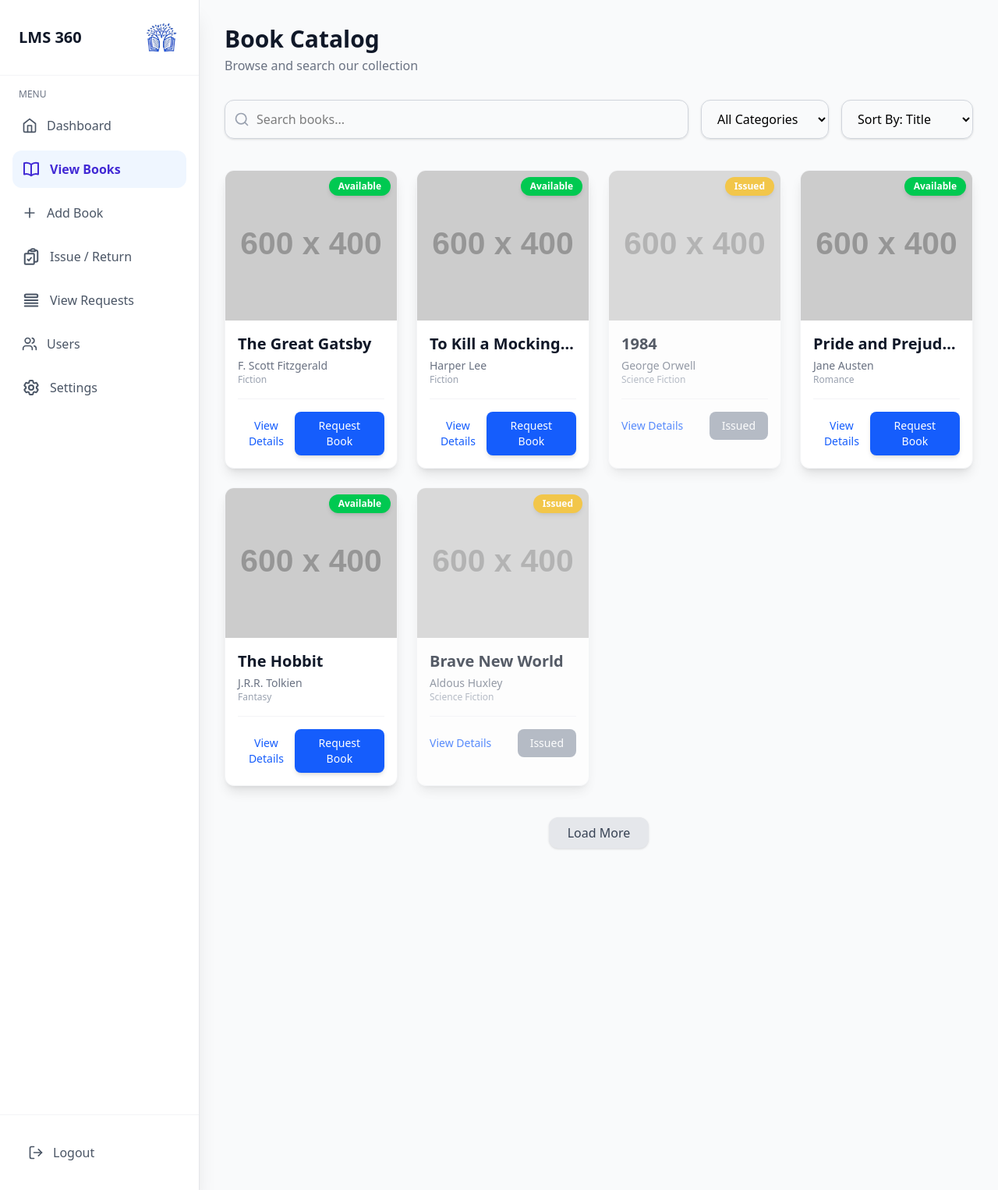
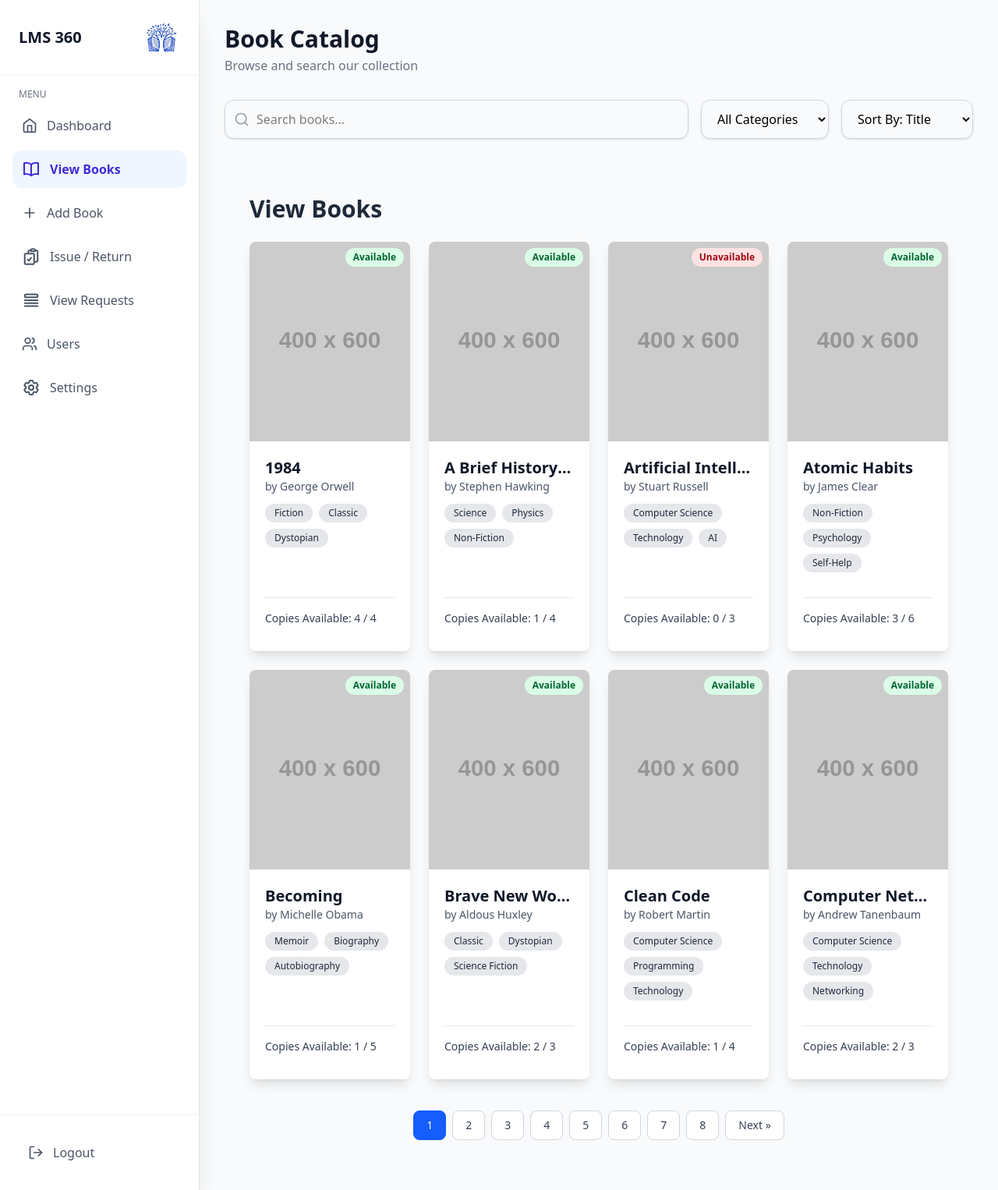
Before and after one commit to ShreyanshPadhiyar10/django-lms, a Django app: page /books/ in a window 1280 px wide. Shown: the whole page at 78% size. Run offline with Django 4.2, Linux system fonts and the light colour scheme; data comes from the database, SQL or seed files in the repository; grey boxes labelled with a size stand in for pictures from a placeholder-image service; some libraries are stand-ins or nearby versions.

Commit message:
Edit books page in admin and get the dynamic data of books

```diff
--- a/LMS/urls.py
+++ b/LMS/urls.py
@@ -28,7 +28,7 @@ urlpatterns = [
     path('users/', views.users, name='users'),
     path('requests/', views.requests, name='requests'),
     path('settings/', views.settings, name='settings'),
-    path('user_dashboard', views.userDashboard, name='userDashboard'),
+    path('user_dashboard/', views.userDashboard, name='userDashboard'),
     path('my_books', views.myBooks, name='myBooks'),
     path('my_requests', views.myRequests, name='myRequests'),
     path('browse', views.browse, name='browse'),
--- a/LMS/views.py
+++ b/LMS/views.py
@@ -1,5 +1,6 @@
-from django.http import HttpResponse
 from django.shortcuts import render
+from library_db.models import Book
+from django.core.paginator import Paginator
 
 def home(request):
     return render(request, 'admin/dashboard.html')
@@ -8,7 +9,21 @@ def dashboard(request):
     return render(request, 'admin/dashboard.html')
 
 def books(request):
-    return render(request, 'admin/books.html')
+    all_books_list = Book.objects.all().order_by('title')
+
+    # Create a Paginator object with 8 books per page. You can change this number.
+    paginator = Paginator(all_books_list, 8)
+
+    # Get the current page number from the URL's query parameters (e.g., /books/?page=2)
+    page_number = request.GET.get('page')
+
+    # Get the Page object for the requested page number
+    books_page_obj = paginator.get_page(page_number)
+
+    context = {
+        'books_page': books_page_obj,
+    }
+    return render(request, 'admin/books.html', context)
 
 def add_book(request):
     return render(request, 'admin/add_book.html')
--- a/templates/admin/books.html
+++ b/templates/admin/books.html
@@ -10,12 +10,21 @@
     <header class="md:hidden sticky top-0 bg-white shadow-md p-4 flex justify-between items-center z-10">
         <button class="text-gray-600 hover:text-blue-700">
             <!-- Menu Icon -->
-                <svg xmlns="http://www.w3.org/2000/svg" width="24" height="24" viewBox="0 0 24 24" fill="none" stroke="currentColor" stroke-width="2" stroke-linecap="round" stroke-linejoin="round"><line x1="3" x2="21" y1="12" y2="12"/><line x1="3" x2="21" y1="6" y2="6"/><line x1="3" x2="21" y1="18" y2="18"/></svg>
+            <svg xmlns="http://www.w3.org/2000/svg" width="24" height="24" viewBox="0 0 24 24" fill="none"
+                stroke="currentColor" stroke-width="2" stroke-linecap="round" stroke-linejoin="round">
+                <line x1="3" x2="21" y1="12" y2="12" />
+                <line x1="3" x2="21" y1="6" y2="6" />
+                <line x1="3" x2="21" y1="18" y2="18" />
+            </svg>
         </button>
         <span class="text-lg font-semibold text-gray-900">Library Admin</span>
         <button class="text-gray-600 hover:text-blue-700">
             <!-- User Icon -->
-                <svg xmlns="http://www.w3.org/2000/svg" width="24" height="24" viewBox="0 0 24 24" fill="none" stroke="currentColor" stroke-width="2" stroke-linecap="round" stroke-linejoin="round"><path d="M19 21v-2a4 4 0 0 0-4-4H9a4 4 0 0 0-4 4v2"/><circle cx="12" cy="7" r="4"/></svg>
+            <svg xmlns="http://www.w3.org/2000/svg" width="24" height="24" viewBox="0 0 24 24" fill="none"
+                stroke="currentColor" stroke-width="2" stroke-linecap="round" stroke-linejoin="round">
+                <path d="M19 21v-2a4 4 0 0 0-4-4H9a4 4 0 0 0-4 4v2" />
+                <circle cx="12" cy="7" r="4" />
+            </svg>
         </button>
     </header>
 
@@ -29,23 +38,27 @@
         <div class="flex flex-col md:flex-row gap-4 mb-10 items-center">
             <!-- Search Input -->
             <div class="relative flex-grow w-full md:w-auto">
-                    <input
-                        type="text"
-                        placeholder="Search books..."
-                        class="w-full pl-10 pr-4 py-3 border border-gray-300 text-black rounded-xl focus:outline-none focus:ring-2 focus:ring-blue-500 transition duration-150 shadow-sm"
-                    >
-                    <svg class="absolute left-3 top-1/2 transform -translate-y-1/2 w-5 h-5 text-gray-400" xmlns="http://www.w3.org/2000/svg" viewBox="0 0 24 24" fill="none" stroke="currentColor" stroke-width="2" stroke-linecap="round" stroke-linejoin="round"><circle cx="11" cy="11" r="8"/><path d="m21 21-4.3-4.3"/></svg>
+                <input type="text" placeholder="Search books..."
+                    class="w-full pl-10 pr-4 py-3 border border-gray-300 text-black rounded-xl focus:outline-none focus:ring-2 focus:ring-blue-500 transition duration-150 shadow-sm">
+                <svg class="absolute left-3 top-1/2 transform -translate-y-1/2 w-5 h-5 text-gray-400"
+                    xmlns="http://www.w3.org/2000/svg" viewBox="0 0 24 24" fill="none" stroke="currentColor"
+                    stroke-width="2" stroke-linecap="round" stroke-linejoin="round">
+                    <circle cx="11" cy="11" r="8" />
+                    <path d="m21 21-4.3-4.3" />
+                </svg>
             </div>
 
             <!-- Dropdown Filters -->
             <div class="flex gap-4 w-full md:w-auto">
-                    <select class="py-3 px-4 border border-gray-300 text-black rounded-xl focus:outline-none focus:ring-2 focus:ring-blue-500 transition duration-150 shadow-sm">
+                <select
+                    class="py-3 px-4 border border-gray-300 text-black rounded-xl focus:outline-none focus:ring-2 focus:ring-blue-500 transition duration-150 shadow-sm">
                     <option>All Categories</option>
                     <option>Fiction</option>
                     <option>Science Fiction</option>
                     <option>Fantasy</option>
                 </select>
-                    <select class="py-3 px-4 border border-gray-300 text-black rounded-xl focus:outline-none focus:ring-2 focus:ring-blue-500 transition duration-150 shadow-sm">
+                <select
+                    class="py-3 px-4 border border-gray-300 text-black rounded-xl focus:outline-none focus:ring-2 focus:ring-blue-500 transition duration-150 shadow-sm">
                     <option>Sort By: Title</option>
                     <option>Sort By: Author</option>
                     <option>Sort By: Date</option>
@@ -54,122 +67,78 @@
         </div>
 
         <!-- Book Catalog Grid -->
+        <div class="p-6 md:p-8">
+            <h1 class="text-3xl font-bold text-gray-800 mb-6">View Books</h1>
+
             <div class="grid grid-cols-1 sm:grid-cols-2 lg:grid-cols-3 xl:grid-cols-4 gap-6">
 
-                <!-- Book Card 1: The Great Gatsby (Available) -->
-                <div class="bg-white rounded-xl shadow-lg border border-gray-100 overflow-hidden relative group hover:shadow-xl transition duration-300">
-                    <img src="https://placehold.co/600x400/1e293b/ffffff?text=The+Great+Gatsby" alt="The Great Gatsby" class="w-full h-48 object-cover">
-                    <div class="p-4">
-                        <h3 class="text-xl font-semibold text-gray-900 truncate">The Great Gatsby</h3>
-                        <p class="text-sm text-gray-500 mt-1">F. Scott Fitzgerald</p>
-                        <p class="text-xs text-gray-400">Fiction</p>
-                        <div class="flex justify-between items-center mt-4 pt-4 border-t border-gray-100">
-                            <button class="text-blue-600 hover:text-blue-800 text-sm font-medium transition duration-150">View Details</button>
-                            <button class="bg-blue-600 hover:bg-blue-700 text-white text-sm font-medium py-2 px-4 rounded-lg shadow-md transition duration-150">
-                                Request Book
-                            </button>
+                {% for book in books_page %}
+                <div
+                    class="bg-white rounded-lg shadow-lg overflow-hidden flex flex-col group transition-transform duration-300 ease-in-out hover:-translate-y-2">
+
+                    <div class="relative">
+                        {% if book.available_copies > 0 %}
+                        <span
+                            class="absolute top-2 right-2 bg-green-100 text-green-800 text-xs font-semibold px-2.5 py-1 rounded-full">Available</span>
+                        {% else %}
+                        <span
+                            class="absolute top-2 right-2 bg-red-100 text-red-800 text-xs font-semibold px-2.5 py-1 rounded-full">Unavailable</span>
+                        {% endif %}
+                        <img class="w-full h-64 object-cover"
+                            src="{{ book.image_url|default:'https://via.placeholder.com/400x600.png?text=No+Image' }}"
+                            alt="Cover of {{ book.title }}">
+                    </div>
+
+                    <div class="p-5 flex flex-col flex-grow">
+                        <h3 class="text-xl font-bold text-gray-900 truncate">{{ book.title }}</h3>
+                        <p class="text-sm text-gray-600 mb-3">by {{ book.author }}</p>
+                        <div class="flex flex-wrap gap-2 mb-4">
+                            {% for genre in book.genre.all %}
+                            <span class="bg-gray-200 text-gray-800 text-xs font-medium px-3 py-1 rounded-full">{{ genre.genre_name }}</span>
+                            {% endfor %}
+                        </div>
+                        <div class="flex-grow"></div>
+                        <div class="mt-4 pt-4 border-t border-gray-200">
+                            <p class="text-sm text-gray-700 font-medium mb-3">
+                                Copies Available: {{ book.available_copies }} / {{ book.total_copies }}
+                            </p>
                         </div>
                     </div>
-                    <!-- Status Badge -->
-                    <span class="absolute top-2 right-2 bg-green-500 text-white text-xs font-bold px-3 py-1 rounded-full shadow-md">Available</span>
                 </div>
-
-                <!-- Book Card 2: To Kill a Mockingbird (Available) -->
-                <div class="bg-white rounded-xl shadow-lg border border-gray-100 overflow-hidden relative group hover:shadow-xl transition duration-300">
-                    <img src="https://placehold.co/600x400/4c0519/ffffff?text=To+Kill+a+Mockingbird" alt="To Kill a Mockingbird" class="w-full h-48 object-cover">
-                    <div class="p-4">
-                        <h3 class="text-xl font-semibold text-gray-900 truncate">To Kill a Mockingbird</h3>
-                        <p class="text-sm text-gray-500 mt-1">Harper Lee</p>
-                        <p class="text-xs text-gray-400">Fiction</p>
-                        <div class="flex justify-between items-center mt-4 pt-4 border-t border-gray-100">
-                            <button class="text-blue-600 hover:text-blue-800 text-sm font-medium transition duration-150">View Details</button>
-                            <button class="bg-blue-600 hover:bg-blue-700 text-white text-sm font-medium py-2 px-4 rounded-lg shadow-md transition duration-150">
-                                Request Book
-                            </button>
-                        </div>
-                    </div>
-                    <!-- Status Badge -->
-                    <span class="absolute top-2 right-2 bg-green-500 text-white text-xs font-bold px-3 py-1 rounded-full shadow-md">Available</span>
-                </div>
-
-                <!-- Book Card 3: 1984 (Issued) -->
-                <div class="bg-white rounded-xl shadow-lg border border-gray-100 overflow-hidden relative group hover:shadow-xl transition duration-300 opacity-70">
-                    <img src="https://placehold.co/600x400/000000/ffffff?text=1984" alt="1984" class="w-full h-48 object-cover">
-                    <div class="p-4">
-                        <h3 class="text-xl font-semibold text-gray-900 truncate">1984</h3>
-                        <p class="text-sm text-gray-500 mt-1">George Orwell</p>
-                        <p class="text-xs text-gray-400">Science Fiction</p>
-                        <div class="flex justify-between items-center mt-4 pt-4 border-t border-gray-100">
-                            <button class="text-blue-600 hover:text-blue-800 text-sm font-medium transition duration-150">View Details</button>
-                            <button disabled class="bg-gray-400 text-white text-sm font-medium py-2 px-4 rounded-lg cursor-not-allowed">
-                                Issued
-                            </button>
-                        </div>
-                    </div>
-                    <!-- Status Badge (Issued) -->
-                    <span class="absolute top-2 right-2 bg-yellow-500 text-white text-xs font-bold px-3 py-1 rounded-full shadow-md">Issued</span>
-                </div>
-
-                <!-- Book Card 4: Pride and Prejudice (Available) -->
-                <div class="bg-white rounded-xl shadow-lg border border-gray-100 overflow-hidden relative group hover:shadow-xl transition duration-300">
-                    <img src="https://placehold.co/600x400/964b00/ffffff?text=Pride+and+Prejudice" alt="Pride and Prejudice" class="w-full h-48 object-cover">
-                    <div class="p-4">
-                        <h3 class="text-xl font-semibold text-gray-900 truncate">Pride and Prejudice</h3>
-                        <p class="text-sm text-gray-500 mt-1">Jane Austen</p>
-                        <p class="text-xs text-gray-400">Romance</p>
-                        <div class="flex justify-between items-center mt-4 pt-4 border-t border-gray-100">
-                            <button class="text-blue-600 hover:text-blue-800 text-sm font-medium transition duration-150">View Details</button>
-                            <button class="bg-blue-600 hover:bg-blue-700 text-white text-sm font-medium py-2 px-4 rounded-lg shadow-md transition duration-150">
-                                Request Book
-                            </button>
-                        </div>
-                    </div>
-                    <!-- Status Badge -->
-                    <span class="absolute top-2 right-2 bg-green-500 text-white text-xs font-bold px-3 py-1 rounded-full shadow-md">Available</span>
-                </div>
-
-                <!-- Book Card 5: The Hobbit (Available) -->
-                <div class="bg-white rounded-xl shadow-lg border border-gray-100 overflow-hidden relative group hover:shadow-xl transition duration-300">
-                    <img src="https://placehold.co/600x400/4a5568/ffffff?text=The+Hobbit" alt="The Hobbit" class="w-full h-48 object-cover">
-                    <div class="p-4">
-                        <h3 class="text-xl font-semibold text-gray-900 truncate">The Hobbit</h3>
-                        <p class="text-sm text-gray-500 mt-1">J.R.R. Tolkien</p>
-                        <p class="text-xs text-gray-400">Fantasy</p>
-                        <div class="flex justify-between items-center mt-4 pt-4 border-t border-gray-100">
-                            <button class="text-blue-600 hover:text-blue-800 text-sm font-medium transition duration-150">View Details</button>
-                            <button class="bg-blue-600 hover:bg-blue-700 text-white text-sm font-medium py-2 px-4 rounded-lg shadow-md transition duration-150">
-                                Request Book
-                            </button>
-                        </div>
-                    </div>
-                    <!-- Status Badge -->
-                    <span class="absolute top-2 right-2 bg-green-500 text-white text-xs font-bold px-3 py-1 rounded-full shadow-md">Available</span>
-                </div>
-
-                <!-- Book Card 6: Brave New World (Issued) -->
-                <div class="bg-white rounded-xl shadow-lg border border-gray-100 overflow-hidden relative group hover:shadow-xl transition duration-300 opacity-70">
-                    <img src="https://placehold.co/600x400/7a0d4c/ffffff?text=Brave+New+World" alt="Brave New World" class="w-full h-48 object-cover">
-                    <div class="p-4">
-                        <h3 class="text-xl font-semibold text-gray-900 truncate">Brave New World</h3>
-                        <p class="text-sm text-gray-500 mt-1">Aldous Huxley</p>
-                        <p class="text-xs text-gray-400">Science Fiction</p>
-                        <div class="flex justify-between items-center mt-4 pt-4 border-t border-gray-100">
-                            <button class="text-blue-600 hover:text-blue-800 text-sm font-medium transition duration-150">View Details</button>
-                            <button disabled class="bg-gray-400 text-white text-sm font-medium py-2 px-4 rounded-lg cursor-not-allowed">
-                                Issued
-                            </button>
-                        </div>
-                    </div>
-                    <!-- Status Badge (Issued) -->
-                    <span class="absolute top-2 right-2 bg-yellow-500 text-white text-xs font-bold px-3 py-1 rounded-full shadow-md">Issued</span>
-                </div>
+                {% endfor %}
 
             </div>
 
-            <div class="text-center pt-10 pb-5">
-                <button class="bg-gray-200 hover:bg-gray-300 text-gray-700 font-medium py-2 px-6 rounded-xl transition duration-150 shadow-sm">Load More</button>
+            <div class="flex justify-center items-center mt-10 space-x-2">
+                {% if books_page.has_previous %}
+                <a href="?page={{ books_page.previous_page_number }}"
+                    class="px-4 py-2 text-sm font-medium text-gray-700 bg-white border border-gray-300 rounded-lg hover:bg-gray-100">
+                    &laquo; Previous
+                </a>
+                {% endif %}
+
+                {% for num in books_page.paginator.page_range %}
+                {% if books_page.number == num %}
+                <a href="#"
+                    class="px-4 py-2 text-sm font-medium text-white bg-blue-600 border border-blue-600 rounded-lg z-10">
+                    {{ num }}
+                </a>
+                {% else %}
+                <a href="?page={{ num }}"
+                    class="px-4 py-2 text-sm font-medium text-gray-700 bg-white border border-gray-300 rounded-lg hover:bg-gray-100">
+                    {{ num }}
+                </a>
+                {% endif %}
+                {% endfor %}
+
+                {% if books_page.has_next %}
+                <a href="?page={{ books_page.next_page_number }}"
+                    class="px-4 py-2 text-sm font-medium text-gray-700 bg-white border border-gray-300 rounded-lg hover:bg-gray-100">
+                    Next &raquo;
+                </a>
+                {% endif %}
             </div>
-
+        </div>
     </main>
 </div>
 
--- a/templates/admin/issue_return.html
+++ b/templates/admin/issue_return.html
@@ -50,7 +50,7 @@
                     <div id="issue-form" class="active-form">
                         <h2 class="text-xl font-semibold text-gray-800 mb-6 border-b pb-3">Issue Book to Student</h2>
 
-                        <form method="POST">
+                        <form method="POST" class="text-black">
                             {% csrf_token %}
 
                             <!-- Student ID / Name -->
--- a/theme/static/css/dist/styles.css
+++ b/theme/static/css/dist/styles.css
@@ -85,6 +85,7 @@
     --leading-relaxed: 1.625;
     --radius-lg: 0.5rem;
     --radius-xl: 0.75rem;
+    --ease-in-out: cubic-bezier(0.4, 0, 0.2, 1);
     --default-transition-duration: 150ms;
     --default-transition-timing-function: cubic-bezier(0.4, 0, 0.2, 1);
     --default-font-family: var(--font-sans);
@@ -690,6 +691,9 @@
   }
   .mt-4 {
     margin-top: calc(var(--spacing) * 4);
+  }
+  .mt-10 {
+    margin-top: calc(var(--spacing) * 10);
   }
   .mr-4 {
     margin-right: calc(var(--spacing) * 4);
@@ -887,6 +891,9 @@
   .min-h-screen {
     min-height: 100vh;
   }
+  .w-1\/2 {
+    width: calc(1/2 * 100%);
+  }
   .w-3 {
     width: calc(var(--spacing) * 3);
   }
@@ -1002,6 +1009,9 @@
   .justify-end {
     justify-content: flex-end;
   }
+  .gap-2 {
+    gap: calc(var(--spacing) * 2);
+  }
   .gap-3 {
     gap: calc(var(--spacing) * 3);
   }
@@ -1268,6 +1278,9 @@
   .px-2 {
     padding-inline: calc(var(--spacing) * 2);
   }
+  .px-2\.5 {
+    padding-inline: calc(var(--spacing) * 2.5);
+  }
   .px-3 {
     padding-inline: calc(var(--spacing) * 3);
   }
@@ -1521,6 +1534,16 @@
     transition-timing-function: var(--tw-ease, var(--default-transition-timing-function));
     transition-duration: var(--tw-duration, var(--default-transition-duration));
   }
+  .transition-colors {
+    transition-property: color, background-color, border-color, outline-color, text-decoration-color, fill, stroke, --tw-gradient-from, --tw-gradient-via, --tw-gradient-to;
+    transition-timing-function: var(--tw-ease, var(--default-transition-timing-function));
+    transition-duration: var(--tw-duration, var(--default-transition-duration));
+  }
+  .transition-transform {
+    transition-property: transform, translate, scale, rotate;
+    transition-timing-function: var(--tw-ease, var(--default-transition-timing-function));
+    transition-duration: var(--tw-duration, var(--default-transition-duration));
+  }
   .duration-150 {
     --tw-duration: 150ms;
     transition-duration: 150ms;
@@ -1532,6 +1555,10 @@
   .duration-300 {
     --tw-duration: 300ms;
     transition-duration: 300ms;
+  }
+  .ease-in-out {
+    --tw-ease: var(--ease-in-out);
+    transition-timing-function: var(--ease-in-out);
   }
   .peer-checked\:bg-blue-600:is(:where(.peer):checked ~ *) {
     background-color: var(--color-blue-600);
@@ -1613,6 +1640,12 @@
   .last\:border-b-0:last-child {
     border-bottom-style: var(--tw-border-style);
     border-bottom-width: 0px;
+  }
+  @media (hover: hover) {
+    .hover\:-translate-y-2:hover {
+      --tw-translate-y: calc(var(--spacing) * -2);
+      translate: var(--tw-translate-x) var(--tw-translate-y);
+    }
   }
   @media (hover: hover) {
     .hover\:border-gray-300:hover {
@@ -2229,6 +2262,10 @@
   syntax: "*";
   inherits: false;
 }
+@property --tw-ease {
+  syntax: "*";
+  inherits: false;
+}
 @property --tw-content {
   syntax: "*";
   initial-value: "";
@@ -2266,6 +2303,7 @@
       --tw-ring-offset-color: #fff;
       --tw-ring-offset-shadow: 0 0 #0000;
       --tw-duration: initial;
+      --tw-ease: initial;
       --tw-content: "";
     }
   }
```
Lines whose indentation alone changed are shown as unchanged.
